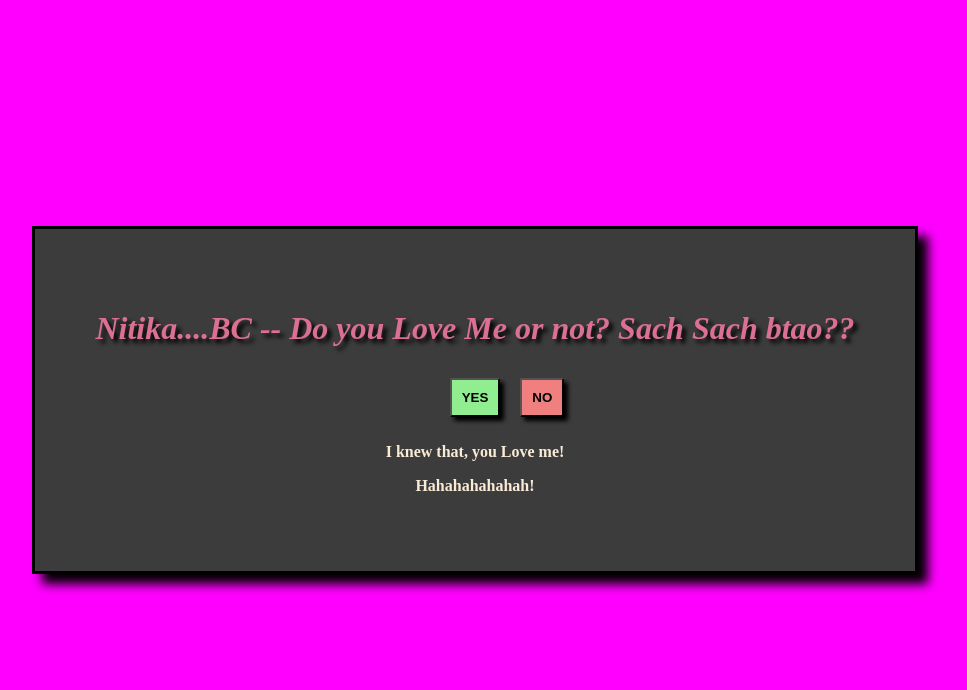
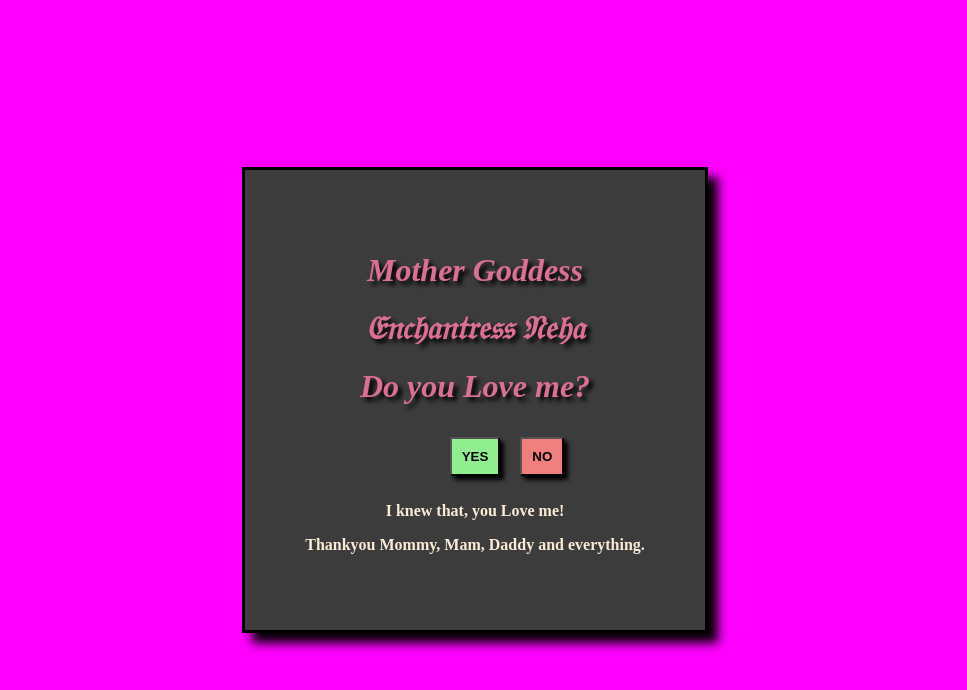
Before and after one commit to dkconnect/Propose, a plain HTML site: page index.html in a window 1280 px wide. Both pictures are taken after a click on the button "YES". Shown: the whole page, without its empty margins (165-1132 px from the left). Drawn offline with Linux system fonts and the light colour scheme.

Commit message:
Update index.html

```diff
--- a/index.html
+++ b/index.html
@@ -8,14 +8,17 @@
 </head>
 <body>
     <div id="whole">
-        <h1>Nitika....BC -- Do you Love Me or not?
-            Sach Sach btao??
+        <h1>Mother Goddess
+        </h1>
+        <h1>𝔈𝔫𝔠𝔥𝔞𝔫𝔱𝔯𝔢𝔰𝔰 𝔑𝔢𝔥𝔞
+        </h1>
+         <h1>Do you Love me?
         </h1>
         <button id="yeah">YES</button>
         <button id="nope">NO</button>
         <div id="dialog">
             <p>I knew that, you Love me!</p>
-            <p><b>Hahahahahahah!</b></p>
+            <p><b>Thankyou Mommy, Mam, Daddy and everything.</b></p>
         </div>
     </div>
     <script src="script.js"></script>
```
